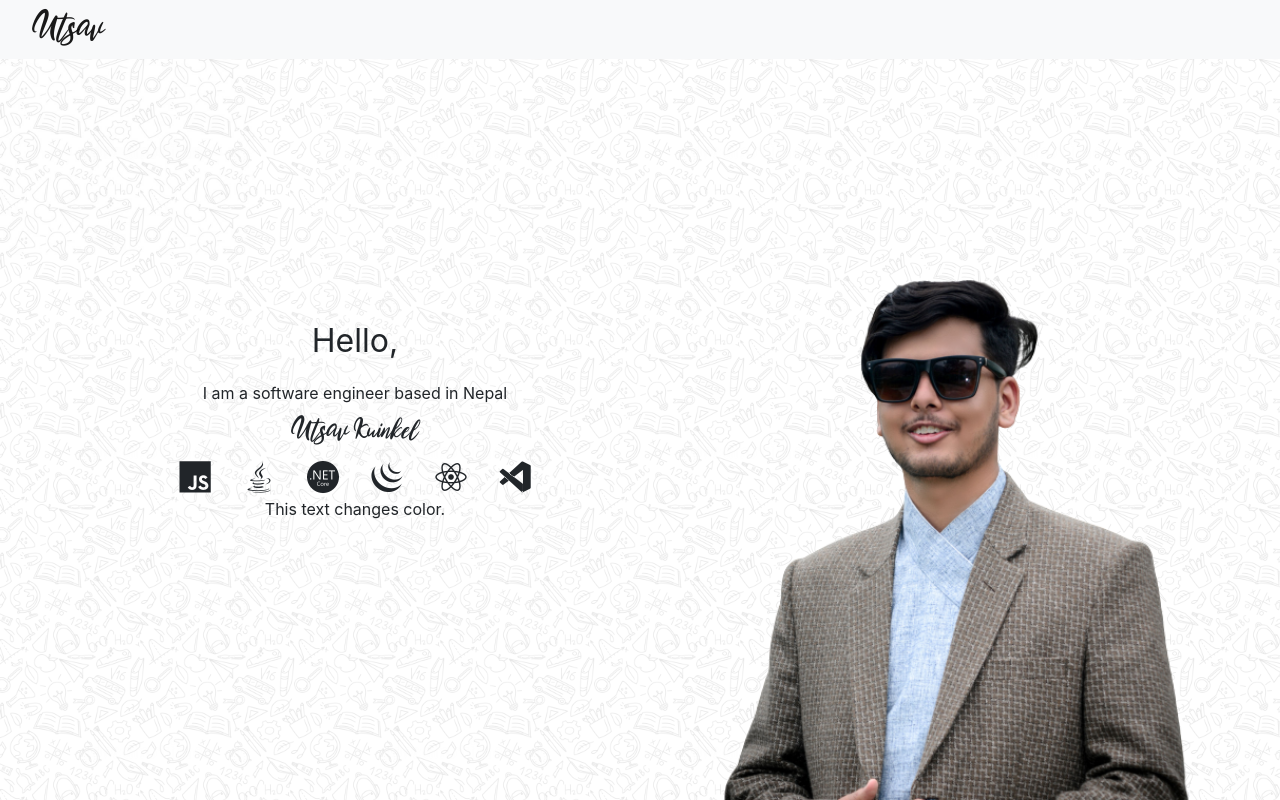
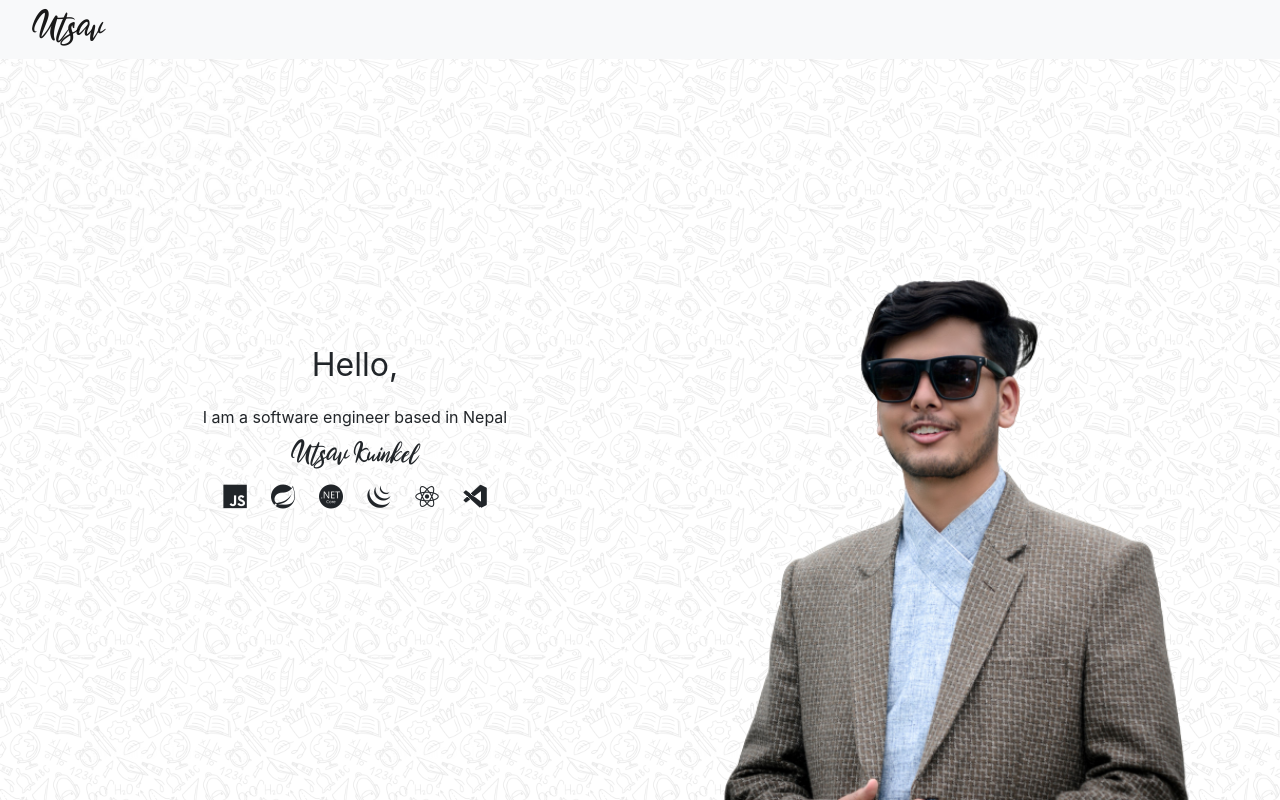
Before and after one commit to utshaav/utshaav, a React (Create React App) app: page /#/ in a window 1280 px wide. Built offline with nearby package versions, Linux system fonts and the light colour scheme.

Commit message:
Loader changed 😒

```diff
--- a/src/Components/Basics/Loader.module.scss
+++ b/src/Components/Basics/Loader.module.scss
@@ -1,33 +1,66 @@
-.main{
+.main {
   display: inline-block;
+
   i {
     padding: 0.5em;
-       font-size: 2em;
+    font-size: 1.5em;
     //  animation: zoom-in-zoom-out 1s ease infinite;
     //    position: relative;
     //    animation-duration: 6s;
   }
 
-    // @for $i from 1 through 5 {
+}
 
-    //     i:nth-child(#{$i}) {
-    //     //   background-color: lighten($base-color, $i * 5%);
-    //         animation-delay: $i * 1s;
-    //         // animation: zoom-in-zoom-out ease-out infinite;
-    //         animation-name: zoom-in-zoom-out;
-    //         animation-duration: 5s;
-    //         animation-iteration-count: infinite;
+.animate {
+  .main {
+    position: absolute;
+    background: linear-gradient(to right, rgb(0, 0, 0) 20%, rgb(255, 255, 255) 40%, rgb(0, 0, 0) 60%, #FFF 80%);
+    background-size: 200% auto;
+    background-clip: text;
+    -webkit-text-fill-color: transparent;
+    // animation: hue 10s infinite linear;
+    animation: shine 2s linear infinite;
 
-    //     }
+    // @for $i from 1 through 6 {
+
+    //   i:nth-child(#{$i}) {
+    //     // //   background-color: lighten($base-color, $i * 5%);
+    //     //     // animation: zoom-in-zoom-out ease-out infinite;
+    //     //     animation-name: zoom-in-zoom-out;
+    //     //     animation-duration: 6s;
+    //     //     animation-iteration-count: infinite;
+    //     // color: #f29477;
+
+    //     animation-delay: $i * 2s;
+    //   }
     // }
 
-
+  }
 }
 
 @keyframes zoom-in-zoom-out {
   50% {
-      font-size: 2em;
-      // padding-left: 1em;
-      // padding-right: 1em;
+    background-image: linear-gradient(45deg, #f3ec78, #af4261);
+    // transform: translate(50%, 50%);
+    -webkit-background-clip: text;
+    -moz-background-clip: text;
+    -webkit-text-fill-color: transparent;
+    -moz-text-fill-color: transparent;
   }
 }
+
+@keyframes hue {
+  from {
+    -webkit-filter: hue-rotate(0deg);
+  }
+
+  to {
+    -webkit-filter: hue-rotate(-360deg);
+  }
+}
+
+@keyframes shine {
+  to {
+    background-position: 200% center;
+  }
+}
--- a/src/Components/Basics/Loader.tsx
+++ b/src/Components/Basics/Loader.tsx
@@ -2,14 +2,14 @@
 import React from 'react'
 import loader from './Loader.module.scss';
 interface prototype {
-  animate : boolean
+  animate? : boolean
 }
 
 const child = ()  => {
   return(
     <div className={loader.main}>
           <i className="devicon-javascript-plain"></i>
-          <i className="devicon-java-plain"></i>
+          <i className="devicon-spring-plain"></i>
           <i className="devicon-dotnetcore-plain"></i>
           <i className="devicon-jquery-plain"></i>
           <i className="devicon-react-plain"></i>
--- a/src/screens/Introduction.tsx
+++ b/src/screens/Introduction.tsx
@@ -13,8 +13,7 @@ function Introduction() {
           <p className="intro_text">Hello, </p>
           <p>I am a software engineer based in Nepal</p>
           <p className="branding">Utsav Kuinkel</p>
-          <Loader animate={false} />
-          <p>This text changes color.</p>
+          <Loader/>
         </div>
         <div className="col-md-6" style={{ backgroundColor: "", height: '92vh' }}>
 
```
Lines whose indentation alone changed are shown as unchanged.
